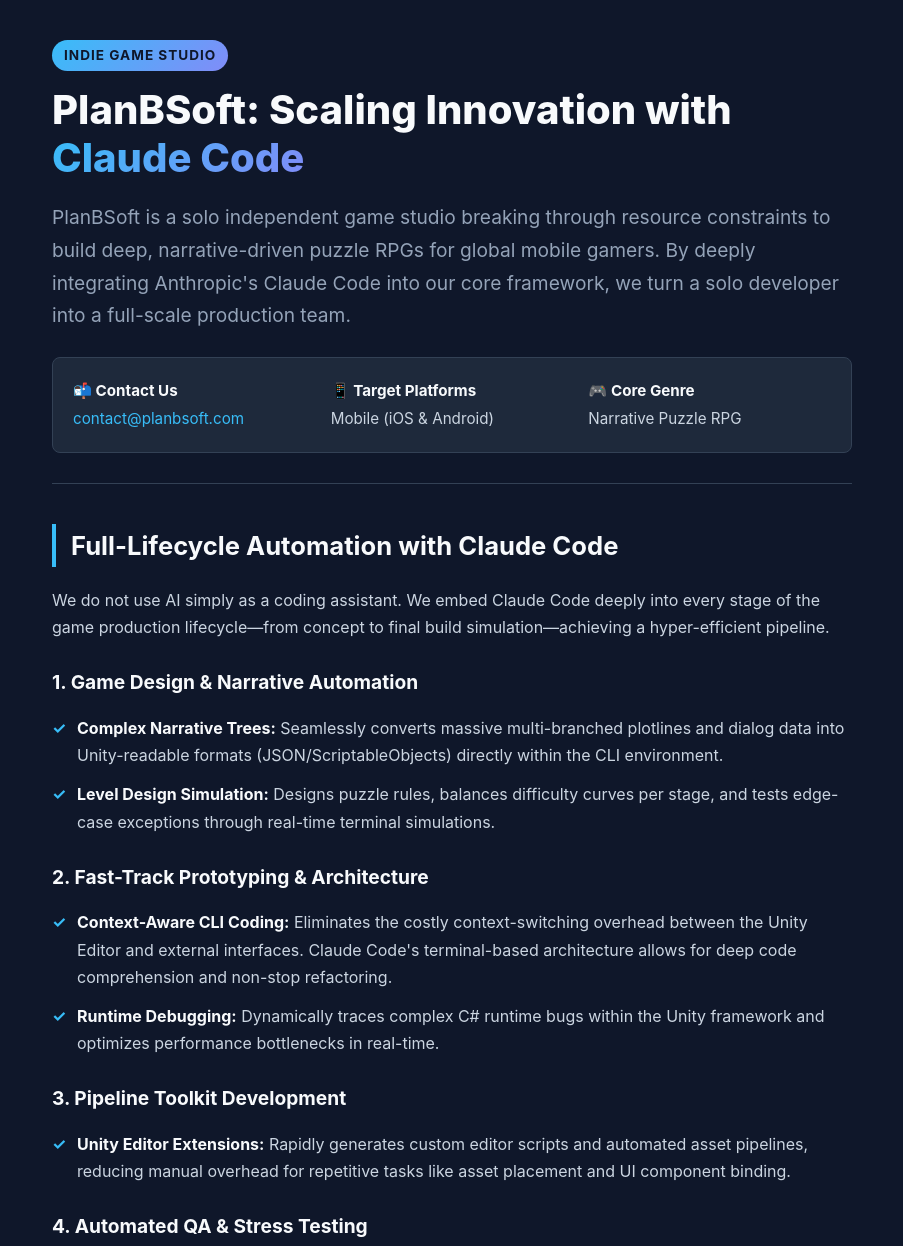
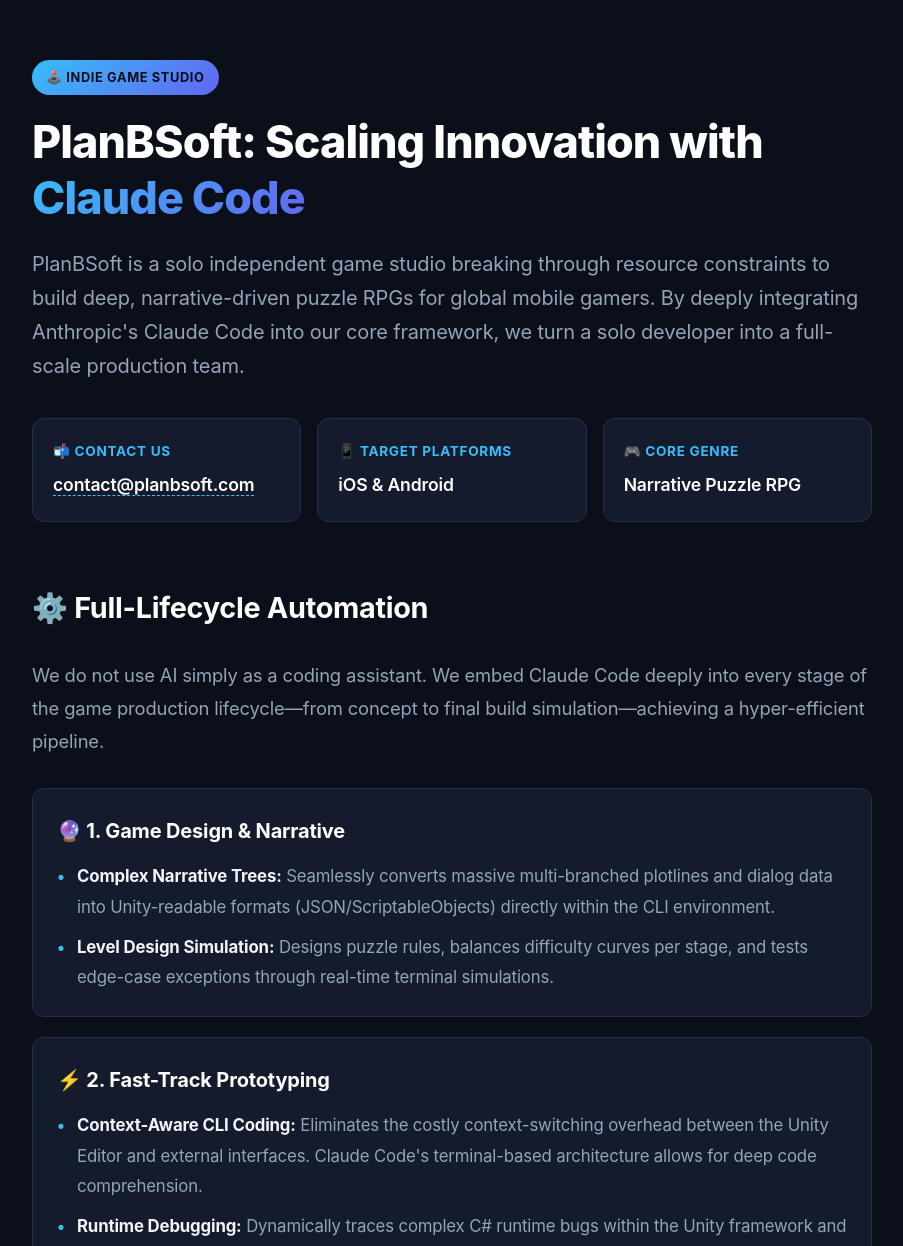
Before and after one commit to ilmeda-planb/planbsoft, a plain HTML site: page index.html in a window 1280 px wide. Shown: the top 1246 px of the page, without its empty margins (188-1091 px from the left). Drawn offline with Linux system fonts and the light colour scheme.

Commit message:
Update index.html

```diff
--- a/index.html
+++ b/index.html
@@ -6,55 +6,59 @@
     <title>PlanBSoft - Scaling Indie Game Innovation with Claude Code</title>
     <style>
         :root {
-            --bg-color: #0f172a;
-            --text-color: #cbd5e1;
-            --title-color: #f8fafc;
+            /* 가독성을 높이기 위해 대비가 명확하고 눈이 편안한 색상으로 조정 */
+            --bg-color: #0b0f19;
+            --text-primary: #f1f5f9;
+            --text-secondary: #94a3b8;
             --accent-color: #38bdf8;
-            --accent-gradient: linear-gradient(135deg, #38bdf8, #818cf8);
-            --card-bg: #1e293b;
-            --border-color: #334155;
+            --accent-gradient: linear-gradient(135deg, #38bdf8, #6366f1);
+            --card-bg: #141b2d;
+            --card-hover: #1e2640;
+            --border-color: #223049;
         }
 
         body {
+            /* 가독성이 검증된 시스템 폰트 및 부드러운 자간 세팅 */
             font-family: -apple-system, BlinkMacSystemFont, "Segoe UI", Roboto, Helvetica, Arial, sans-serif;
             background-color: var(--bg-color);
-            color: var(--text-color);
-            line-height: 1.7;
+            color: var(--text-primary);
+            line-height: 1.8;
+            letter-spacing: -0.01em;
             margin: 0;
             padding: 0;
         }
 
         .container {
-            max-width: 800px;
+            max-width: 840px;
             margin: 0 auto;
-            padding: 40px 20px;
+            padding: 60px 24px;
         }
 
         header {
-            border-bottom: 1px solid var(--border-color);
-            padding-bottom: 30px;
-            margin-bottom: 40px;
+            margin-bottom: 50px;
         }
 
         .studio-tag {
-            display: inline-block;
+            display: inline-flex;
+            align-items: center;
             background: var(--accent-gradient);
-            color: #0f172a;
+            color: #0b0f19;
             font-weight: 700;
-            font-size: 0.85rem;
-            padding: 4px 12px;
-            border-radius: 20px;
+            font-size: 0.8rem;
+            padding: 6px 14px;
+            border-radius: 30px;
             text-transform: uppercase;
-            letter-spacing: 1px;
-            margin-bottom: 15px;
+            letter-spacing: 0.05em;
+            margin-bottom: 20px;
         }
 
         h1 {
-            color: var(--title-color);
-            font-size: 2.5rem;
-            line-height: 1.2;
-            margin: 0 0 15px 0;
+            color: #ffffff;
+            font-size: 2.8rem;
+            line-height: 1.25;
+            margin: 0 0 20px 0;
             font-weight: 800;
+            letter-spacing: -0.02em;
         }
 
         h1 span {
@@ -64,83 +68,163 @@
         }
 
         .lead-text {
-            font-size: 1.2rem;
-            color: #94a3b8;
-            margin-bottom: 25px;
+            font-size: 1.25rem;
+            line-height: 1.7;
+            color: var(--text-secondary);
+            margin-bottom: 35px;
         }
 
+        /* 메타 정보 가독성 개선 */
         .meta-info {
             display: grid;
-            grid-template-columns: repeat(auto-fit, minmax(200px, 1fr));
-            gap: 15px;
+            grid-template-columns: repeat(auto-fit, minmax(220px, 1fr));
+            gap: 16px;
+            margin-bottom: 50px;
+        }
+
+        .meta-card {
             background-color: var(--card-bg);
             padding: 20px;
-            border-radius: 8px;
+            border-radius: 12px;
             border: 1px solid var(--border-color);
-            font-size: 0.95rem;
         }
 
-        .meta-item strong {
-            color: var(--title-color);
+        .meta-card strong {
+            color: var(--accent-color);
             display: block;
-            margin-bottom: 2px;
+            font-size: 0.85rem;
+            text-transform: uppercase;
+            letter-spacing: 0.05em;
+            margin-bottom: 6px;
         }
 
-        .meta-item a {
-            color: var(--accent-color);
-            text-decoration: none;
+        .meta-card p {
+            margin: 0;
+            font-size: 1.1rem;
+            font-weight: 600;
+            color: #ffffff;
         }
 
-        .meta-item a:hover {
-            text-decoration: underline;
+        .meta-card a {
+            color: #ffffff;
+            text-decoration: none;
+            border-bottom: 1px dashed var(--accent-color);
+        }
+
+        .meta-card a:hover {
+            color: var(--accent-color);
         }
 
         h2 {
-            color: var(--title-color);
-            font-size: 1.6rem;
-            margin-top: 40px;
-            margin-bottom: 20px;
-            border-left: 4px solid var(--accent-color);
-            padding-left: 15px;
+            color: #ffffff;
+            font-size: 1.8rem;
+            font-weight: 700;
+            margin-top: 60px;
+            margin-bottom: 25px;
+            letter-spacing: -0.01em;
+            display: flex;
+            align-items: center;
+            gap: 10px;
         }
 
-        h3 {
-            color: var(--title-color);
-            font-size: 1.2rem;
-            margin-top: 25px;
-            margin-bottom: 10px;
+        .section-desc {
+            font-size: 1.15rem;
+            color: var(--text-secondary);
+            margin-bottom: 30px;
         }
 
-        ul {
-            list-style-type: none;
-            padding-left: 0;
+        /* 리스트 형태를 그리드 형태의 카드로 변경하여 텍스트 뭉침 현상 해결 */
+        .grid-container {
+            display: grid;
+            grid-template-columns: 1fr;
+            gap: 20px;
         }
 
-        li {
-            position: relative;
-            padding-left: 25px;
-            margin-bottom: 12px;
+        .feature-card {
+            background-color: var(--card-bg);
+            border: 1px solid var(--border-color);
+            padding: 24px;
+            border-radius: 12px;
+            transition: transform 0.2s ease, background-color 0.2s ease;
         }
 
-        li::before {
-            content: "✓";
+        .feature-card:hover {
+            background-color: var(--card-hover);
+            transform: translateY(-2px);
+        }
+
+        .feature-card h3 {
+            color: #ffffff;
+            font-size: 1.25rem;
+            margin: 0 0 12px 0;
+            display: flex;
+            align-items: center;
+            gap: 8px;
+        }
+
+        .feature-card ul {
+            list-style: none;
+            padding: 0;
+            margin: 0;
+        }
+
+        .feature-card li {
+            position: relative;
+            padding-left: 20px;
+            margin-bottom: 10px;
+            color: var(--text-secondary);
+            font-size: 1.05rem;
+        }
+
+        .feature-card li:last-child {
+            margin-bottom: 0;
+        }
+
+        .feature-card li::before {
+            content: "•";
             position: absolute;
             left: 0;
             color: var(--accent-color);
             font-weight: bold;
         }
 
-        li strong {
-            color: var(--title-color);
+        .feature-card li strong {
+            color: var(--text-primary);
+        }
+
+        /* 비전 세션 전용 스타일 */
+        .vision-list {
+            padding: 0;
+            margin: 0;
+            list-style: none;
+        }
+
+        .vision-item {
+            background-color: var(--card-bg);
+            border-left: 4px solid var(--accent-color);
+            padding: 20px 24px;
+            margin-bottom: 16px;
+            border-radius: 0 12px 12px 0;
+            font-size: 1.1rem;
+        }
+
+        .vision-item strong {
+            color: #ffffff;
+        }
+
+        .vision-item p {
+            margin: 4px 0 0 0;
+            color: var(--text-secondary);
+            font-size: 1.05rem;
         }
 
         footer {
-            margin-top: 60px;
-            padding-top: 20px;
+            margin-top: 80px;
+            padding-top: 30px;
             border-top: 1px solid var(--border-color);
             text-align: center;
-            font-size: 0.9rem;
-            color: #64748b;
+            font-size: 0.95rem;
+            color: #475569;
         }
     </style>
 </head>
@@ -148,68 +232,67 @@
 
     <div class="container">
         <header>
-            <div class="studio-tag">Indie Game Studio</div>
+            <div class="studio-tag">🕹️ Indie Game Studio</div>
             <h1>PlanBSoft: Scaling Innovation with <span>Claude Code</span></h1>
             <p class="lead-text">
                 PlanBSoft is a solo independent game studio breaking through resource constraints to build deep, narrative-driven puzzle RPGs for global mobile gamers. By deeply integrating Anthropic's Claude Code into our core framework, we turn a solo developer into a full-scale production team.
             </p>
 
             <div class="meta-info">
-                <div class="meta-item">
+                <div class="meta-card">
                     <strong>📬 Contact Us</strong>
-                    <a href="mailto:contact@planbsoft.com">contact@planbsoft.com</a>
+                    <p><a href="mailto:contact@planbsoft.com">contact@planbsoft.com</a></p>
                 </div>
-                <div class="meta-item">
+                <div class="meta-card">
                     <strong>📱 Target Platforms</strong>
-                    Mobile (iOS & Android)
+                    <p>iOS & Android</p>
                 </div>
-                <div class="meta-item">
+                <div class="meta-card">
                     <strong>🎮 Core Genre</strong>
-                    Narrative Puzzle RPG
+                    <p>Narrative Puzzle RPG</p>
                 </div>
             </div>
         </header>
 
         <section>
-            <h2>Full-Lifecycle Automation with Claude Code</h2>
-            <p>We do not use AI simply as a coding assistant. We embed Claude Code deeply into every stage of the game production lifecycle—from concept to final build simulation—achieving a hyper-efficient pipeline.</p>
+            <h2>⚙️ Full-Lifecycle Automation</h2>
+            <p class="section-desc">We do not use AI simply as a coding assistant. We embed Claude Code deeply into every stage of the game production lifecycle—from concept to final build simulation—achieving a hyper-efficient pipeline.</p>
 
-            <h3>1. Game Design & Narrative Automation</h3>
+            <div class="grid-container">
+                <div class="feature-card">
+                    <h3>🔮 1. Game Design & Narrative</h3>
                     <ul>
                         <li><strong>Complex Narrative Trees:</strong> Seamlessly converts massive multi-branched plotlines and dialog data into Unity-readable formats (JSON/ScriptableObjects) directly within the CLI environment.</li>
                         <li><strong>Level Design Simulation:</strong> Designs puzzle rules, balances difficulty curves per stage, and tests edge-case exceptions through real-time terminal simulations.</li>
                     </ul>
+                </div>
 
-            <h3>2. Fast-Track Prototyping & Architecture</h3>
+                <div class="feature-card">
+                    <h3>⚡ 2. Fast-Track Prototyping</h3>
                     <ul>
-                <li><strong>Context-Aware CLI Coding:</strong> Eliminates the costly context-switching overhead between the Unity Editor and external interfaces. Claude Code's terminal-based architecture allows for deep code comprehension and non-stop refactoring.</li>
+                        <li><strong>Context-Aware CLI Coding:</strong> Eliminates the costly context-switching overhead between the Unity Editor and external interfaces. Claude Code's terminal-based architecture allows for deep code comprehension.</li>
                         <li><strong>Runtime Debugging:</strong> Dynamically traces complex C# runtime bugs within the Unity framework and optimizes performance bottlenecks in real-time.</li>
                     </ul>
+                </div>
 
-            <h3>3. Pipeline Toolkit Development</h3>
+                <div class="feature-card">
+                    <h3>🛠️ 3. Pipeline Toolkit Development</h3>
                     <ul>
                         <li><strong>Unity Editor Extensions:</strong> Rapidly generates custom editor scripts and automated asset pipelines, reducing manual overhead for repetitive tasks like asset placement and UI component binding.</li>
                     </ul>
+                </div>
 
-            <h3>4. Automated QA & Stress Testing</h3>
+                <div class="feature-card">
+                    <h3>🧪 4. Automated QA & Testing</h3>
                     <ul>
                         <li><strong>Simulation-Based Debugging:</strong> Automatically writes unit test codes to detect soft-locks, game-loop logical errors, and unexpected user flows in the puzzle mechanics before shipping the build.</li>
                     </ul>
+                </div>
+            </div>
         </section>
 
         <section>
-            <h2>Program Vision & Goals</h2>
-            <ul>
-                <li><strong>Pushing the Boundaries of Claude Code:</strong> Testing the limits of Claude Code in a high-density solo production environment to establish a milestone benchmark for modern indie game development.</li>
-                <li><strong>Instant Global Localization:</strong> Automating the contextual translation of intricate puzzle RPG lore into multiple languages, significantly accelerating our global go-to-market timeline.</li>
-                <li><strong>A New Paradigm for Indie Studios:</strong> Serving as a premier success story for the Anthropic ecosystem by proving how capital and workforce limitations can be completely transcended through advanced AI alignment.</li>
-            </ul>
-        </section>
-
-        <footer>
-            <p>&copy; 2026 PlanBSoft. All rights reserved. Powered by Unity and Claude Code.</p>
-        </footer>
-    </div>
-
-</body>
-</html>
+            <h2>🎯 Program Vision & Goals</h2>
+            <div class="vision-list">
+                <div class="vision-item">
+                    <strong>Pushing the Boundaries of Claude Code</strong>
```
Lines whose indentation alone changed are shown as unchanged.
